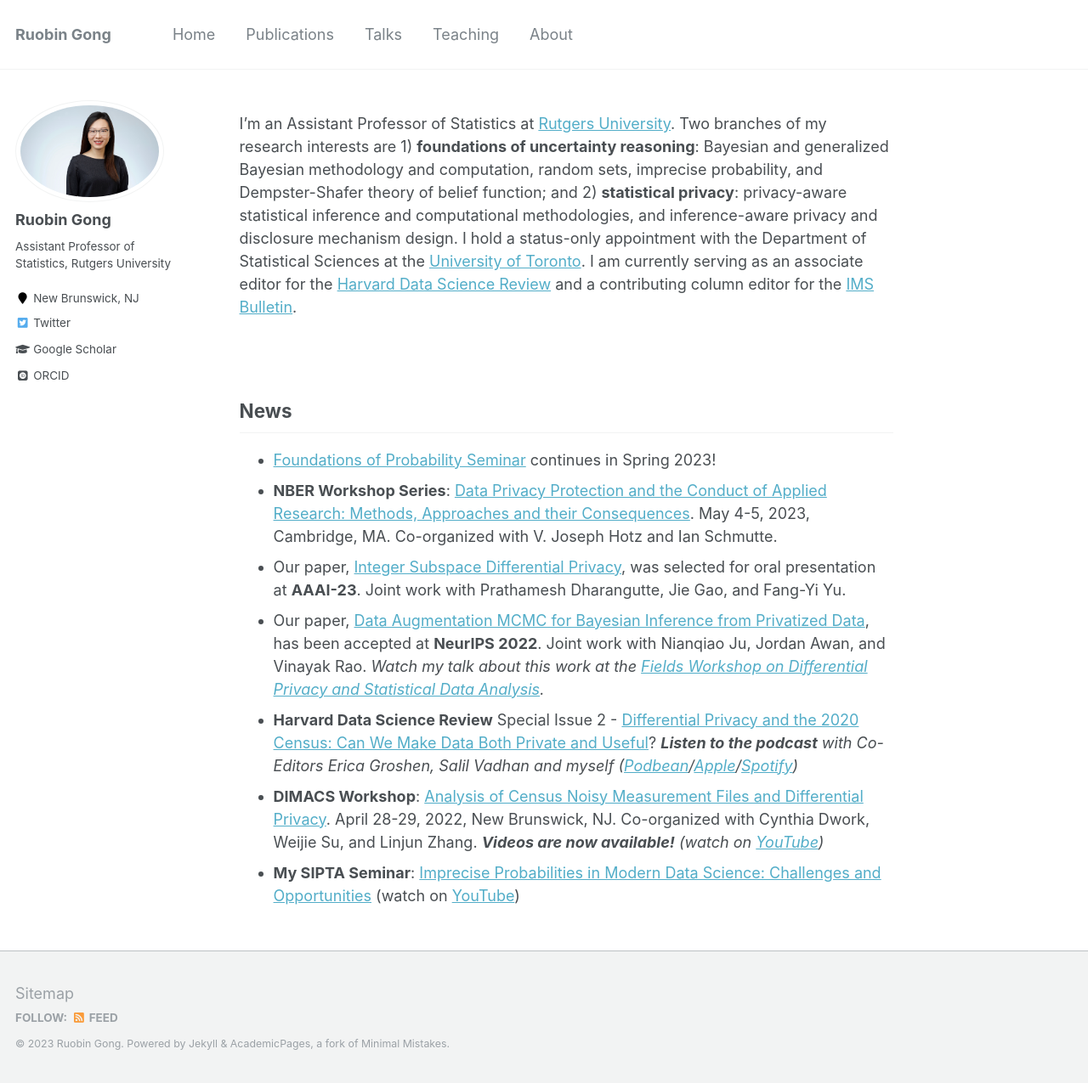
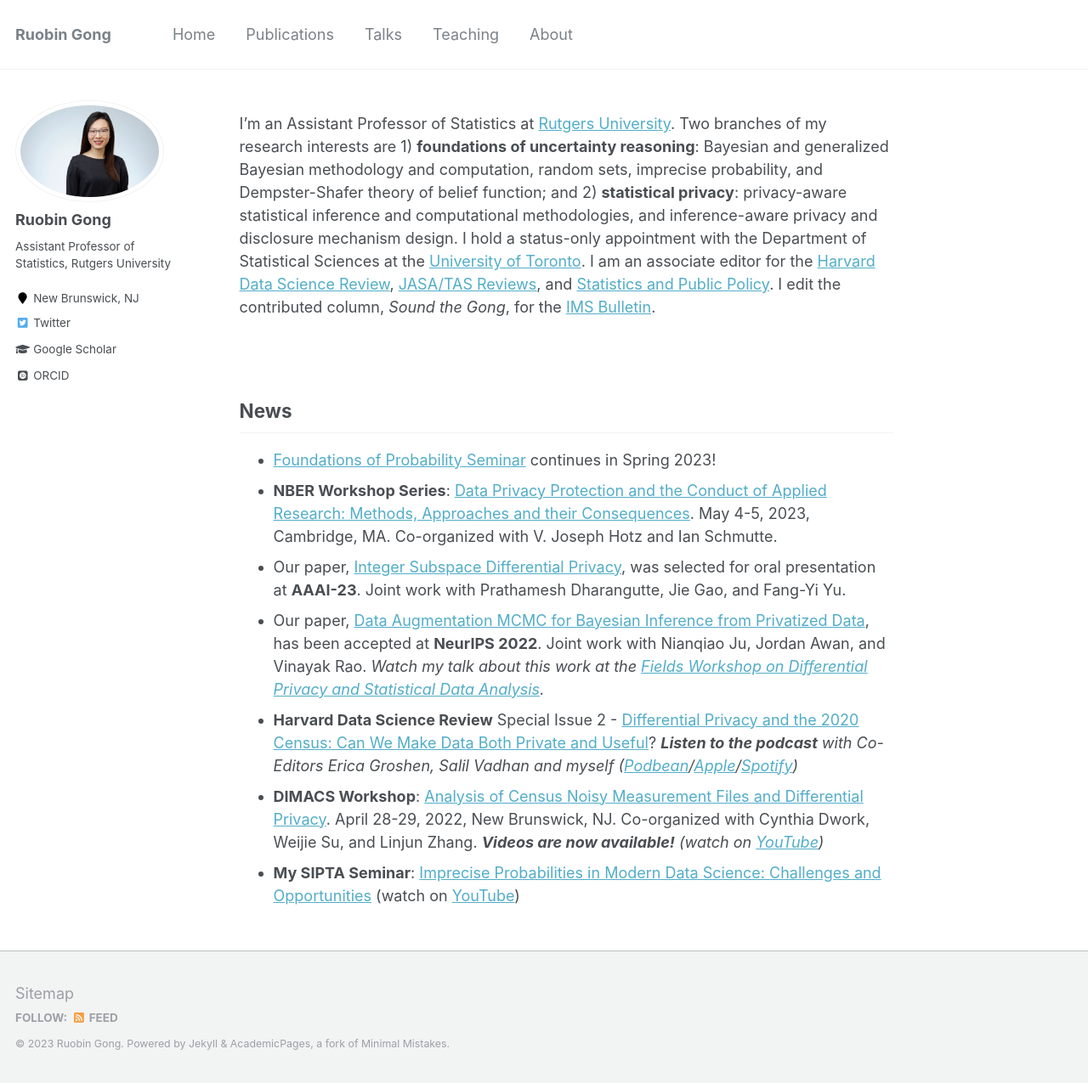
Before and after one commit to RuobinGong/RuobinGong.github.io, a Jekyll site: the page built from _pages/home.md, in a window 1280 px wide and 1275 px high. Shown: the whole window at 85% size. Built offline with Jekyll 4.4.1, drawn with Linux system fonts in a browser that asks for light colours; some web fonts are replaced.

Commit message:
Update home.md

```diff
--- a/_pages/home.md
+++ b/_pages/home.md
@@ -9,7 +9,7 @@ redirect_from:
 ---
 
 
-I'm an Assistant Professor of Statistics at [Rutgers University](https://www.stat.rutgers.edu/people-pages/faculty/people/403-robin-gong). Two branches of my research interests are 1) **foundations of uncertainty reasoning**: Bayesian and generalized Bayesian methodology and computation, random sets, imprecise probability, and Dempster-Shafer theory of belief function; and 2) **statistical privacy**: privacy-aware statistical inference and computational methodologies, and inference-aware privacy and disclosure mechanism design. I hold a status-only appointment with the Department of Statistical Sciences at the [University of Toronto](https://www.statistics.utoronto.ca/people/directories/all-faculty/ruobin-gong). I am currently serving as an associate editor for the [Harvard Data Science Review](https://hdsr.mitpress.mit.edu) and a contributing column editor for the [IMS Bulletin](https://imstat.org/about-the-ims-bulletin/).
+I'm an Assistant Professor of Statistics at [Rutgers University](https://www.stat.rutgers.edu/people-pages/faculty/people/403-robin-gong). Two branches of my research interests are 1) **foundations of uncertainty reasoning**: Bayesian and generalized Bayesian methodology and computation, random sets, imprecise probability, and Dempster-Shafer theory of belief function; and 2) **statistical privacy**: privacy-aware statistical inference and computational methodologies, and inference-aware privacy and disclosure mechanism design. I hold a status-only appointment with the Department of Statistical Sciences at the [University of Toronto](https://www.statistics.utoronto.ca/people/directories/all-faculty/ruobin-gong). I am an associate editor for the [Harvard Data Science Review](https://hdsr.mitpress.mit.edu), [JASA/TAS Reviews](https://www.tandfonline.com/action/journalInformation?show=aimsScope&journalCode=uasa20), and [Statistics and Public Policy](https://www.tandfonline.com/action/journalInformation?show=aimsScope&journalCode=uspp20). I edit the contributed column, _Sound the Gong_, for the [IMS Bulletin](https://imstat.org/about-the-ims-bulletin/).
 
 
 <br>
```
